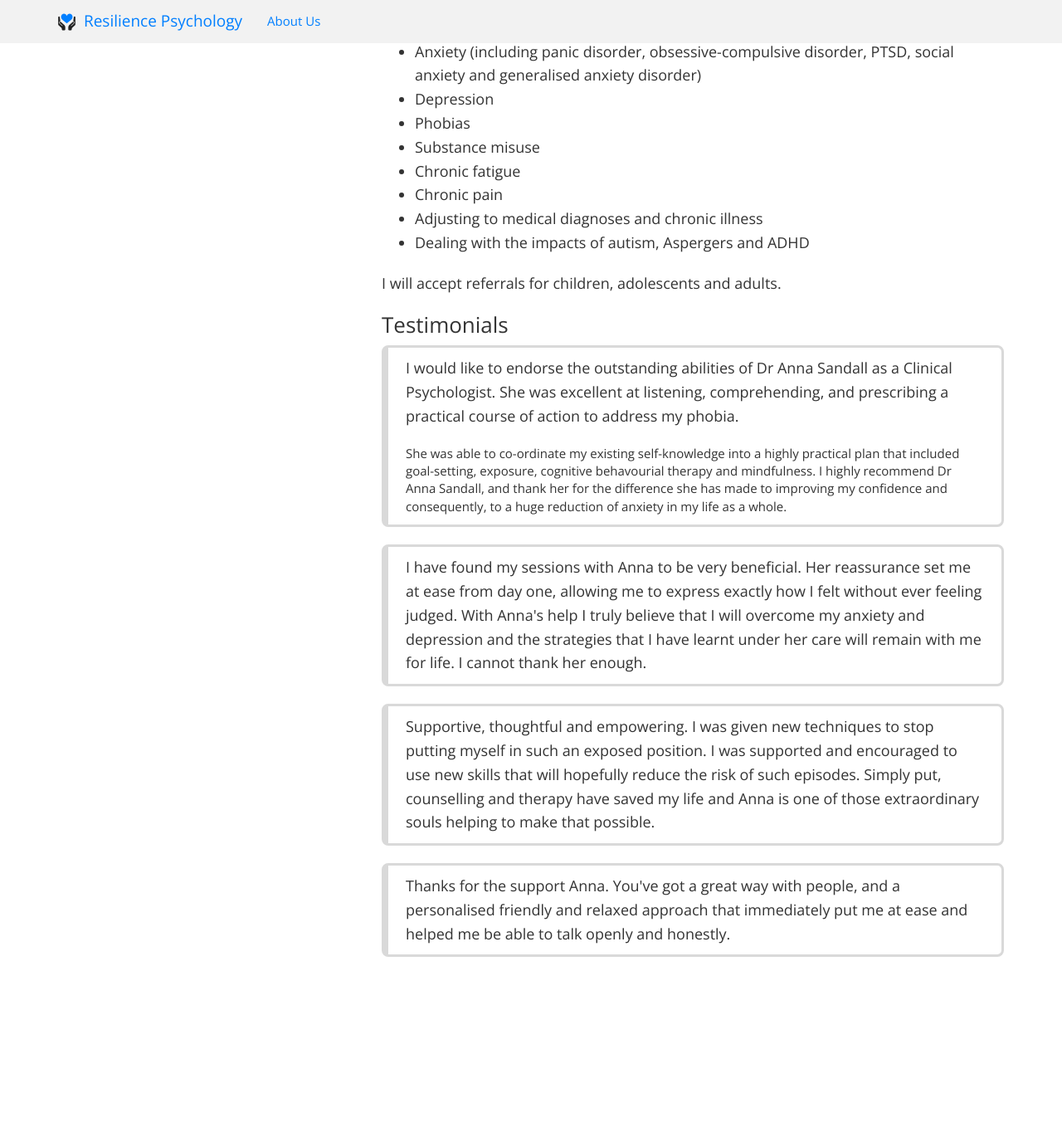
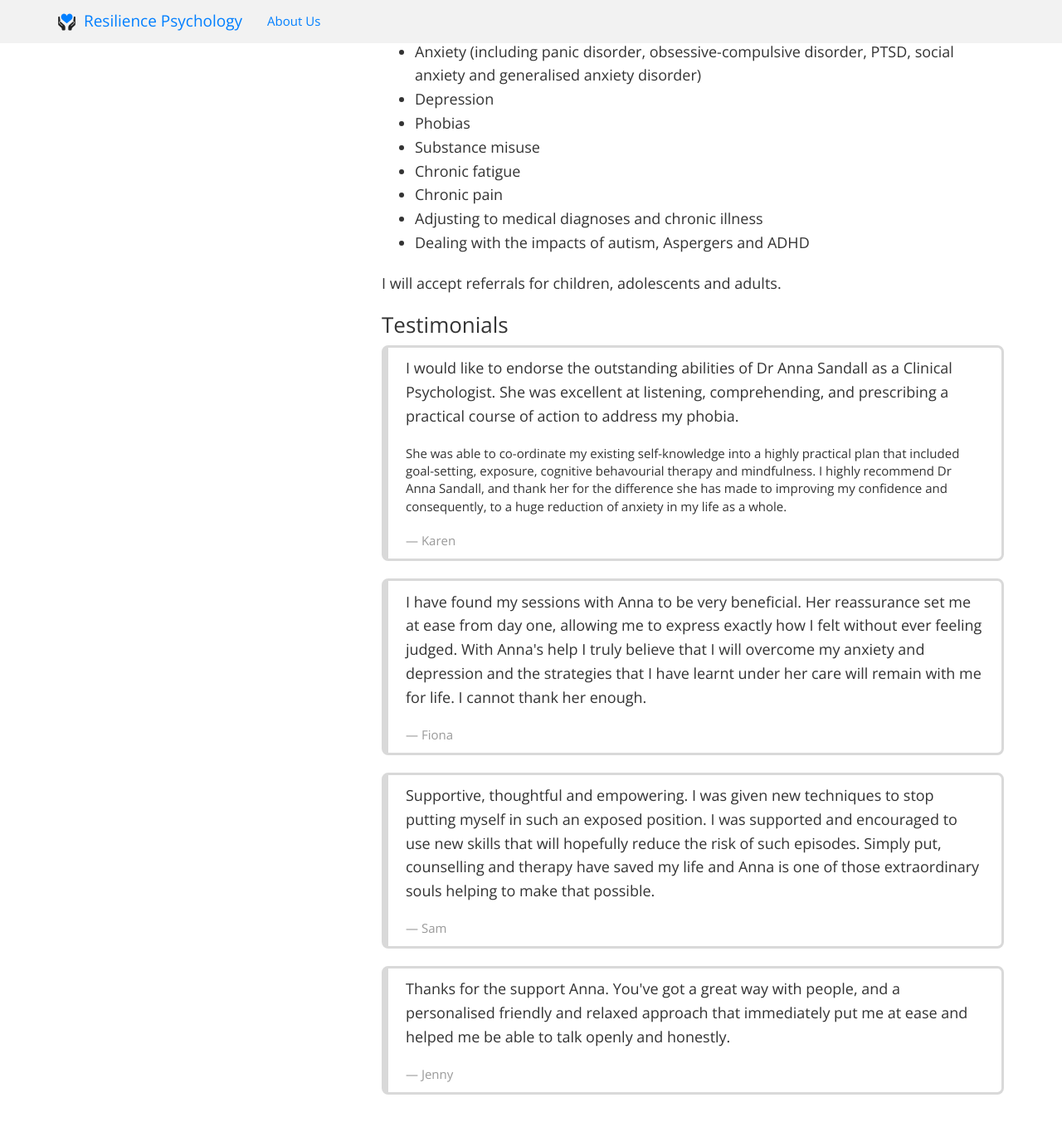
Before and after one commit to resiliencepsychology/beresilient, a Jekyll site: the page built from anna-sandall.html, in a window 1280 px wide and 1400 px high, scrolled down 856 px. Shown: the top 1358 px of the window at 83% size. Built offline with Jekyll 4.4.1, drawn with Linux system fonts in a browser that asks for light colours; nearby versions of some CDN libraries; before the commit the page ends 2090 px from its top, so only the background shows below that.

Commit message:
Add names to testimonials

```diff
--- a/anna-sandall.html
+++ b/anna-sandall.html
@@ -85,20 +85,24 @@ layout: default
       <p></p>
       She was able to co-ordinate my existing self-knowledge into a highly practical plan that included goal-setting, exposure, cognitive behavourial therapy and mindfulness. I highly recommend Dr Anna Sandall, and thank her for the difference she has made to improving my confidence and consequently, to a huge reduction of anxiety in my life as a whole.
       </p>
+      <footer>Karen</footer>
     </blockquote>
     <blockquote>
       <p>I have found my sessions with Anna to be very beneficial. Her reassurance set me at ease from day one, allowing me to express exactly how I felt without ever feeling judged. With Anna's help I truly believe that I will overcome my anxiety and depression and the strategies that I have learnt under her care will remain with me for life. I cannot thank her enough.
       </p>
+      <footer>Fiona</footer>
     </blockquote>
     <blockquote>
       <p>
       Supportive, thoughtful and empowering. I was given new techniques to stop putting myself in such an exposed position. I was supported and encouraged to use new skills that will hopefully reduce the risk of such episodes. Simply put, counselling and therapy have saved my life and Anna is one of those extraordinary souls helping to make that possible.
      </p>
+     <footer>Sam</footer>
     </blockquote>
     <blockquote>
       <p>
       Thanks for the support Anna. You've got a great way with people, and a personalised friendly and relaxed approach that immediately put me at ease and helped me be able to talk openly and honestly.
       </p>
+      <footer>Jenny</footer>
     </blockquote>
   </div>
 </div>
```
